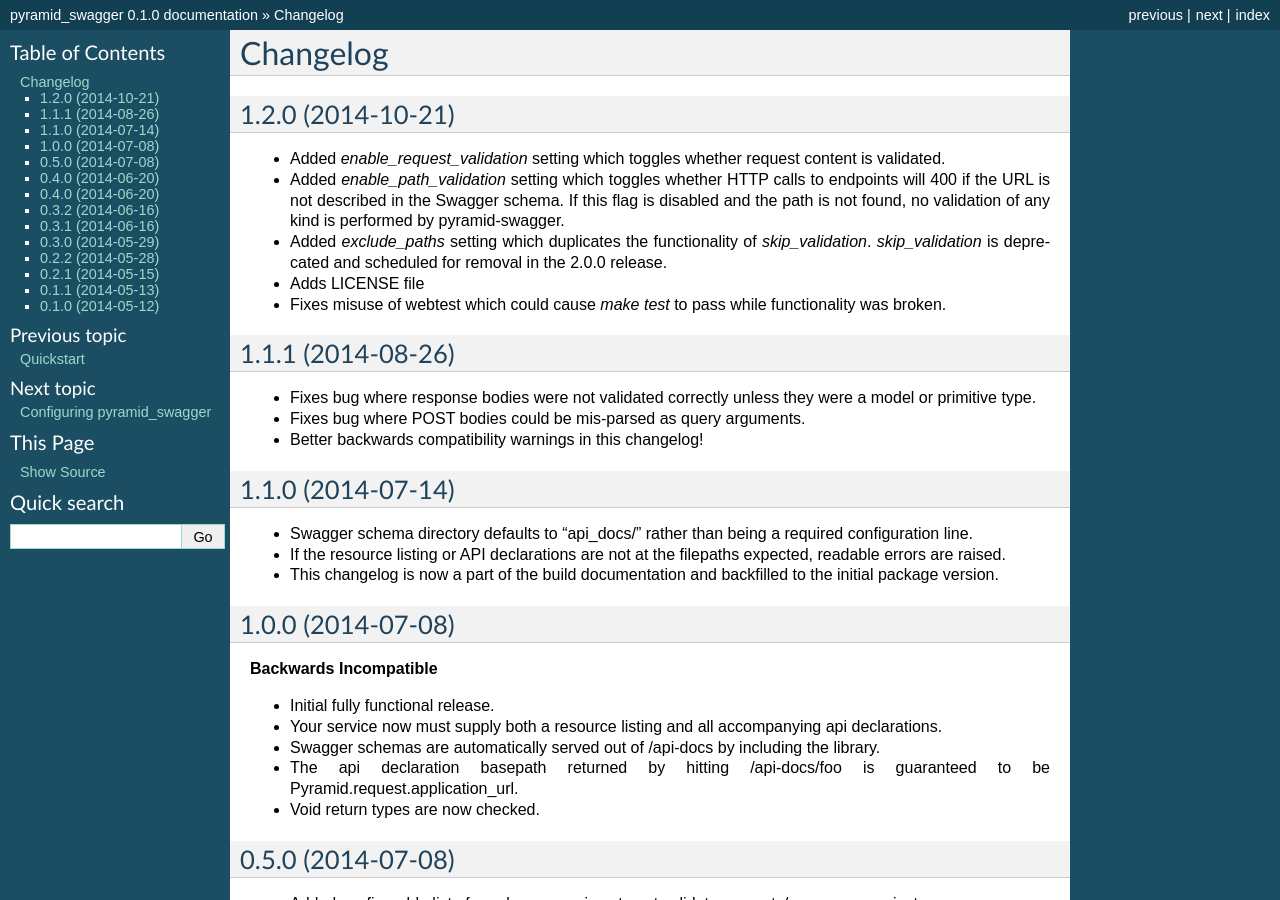
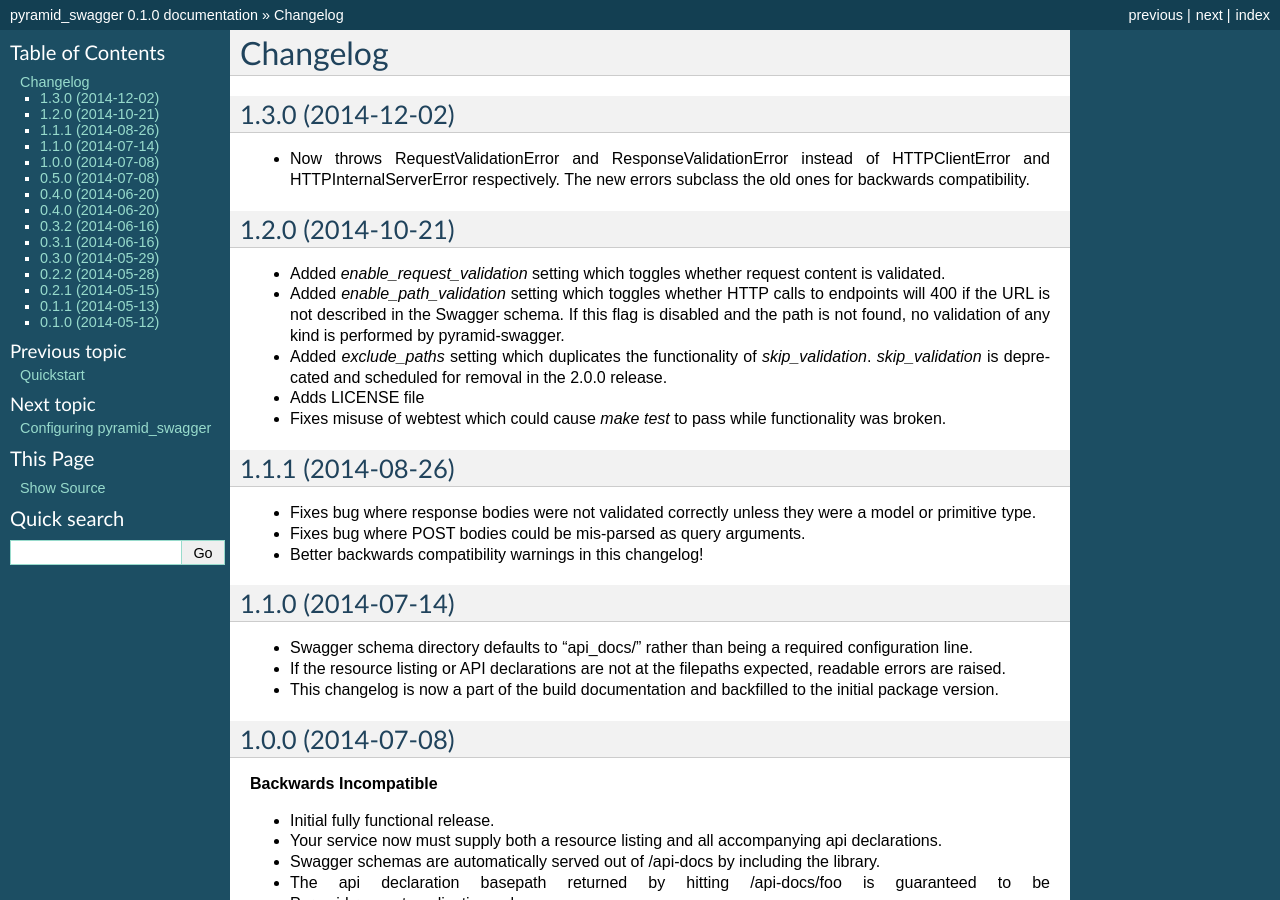
Before and after one commit to Yelp/pyramid_swagger, a Sphinx documentation site: the page built from docs/changelog.rst, in a window 1280 px wide and 900 px high. Built offline with Sphinx 7.4.7, drawn with Linux system fonts in a browser that asks for light colours.

Commit message:
Bump to v1.3.0 and update changelog.

```diff
--- a/docs/changelog.rst
+++ b/docs/changelog.rst
@@ -1,5 +1,11 @@
 Changelog
 =========
+
+1.3.0 (2014-12-02)
+++++++++++++++++++
+* Now throws RequestValidationError and ResponseValidationError instead of
+  HTTPClientError and HTTPInternalServerError respectively. The new errors
+  subclass the old ones for backwards compatibility.
 
 1.2.0 (2014-10-21)
 ++++++++++++++++++
--- a/pyramid_swagger/__about__.py
+++ b/pyramid_swagger/__about__.py
@@ -13,7 +13,7 @@
 __summary__ = "Swagger tools for use in pyramid webapps"
 __uri__ = "https://github.com/striglia/pyramid_swagger"
 
-__version__ = "1.2.0"
+__version__ = "1.3.0"
 
 __author__ = "Scott Triglia"
 __email__ = "striglia@yelp.com"
```
